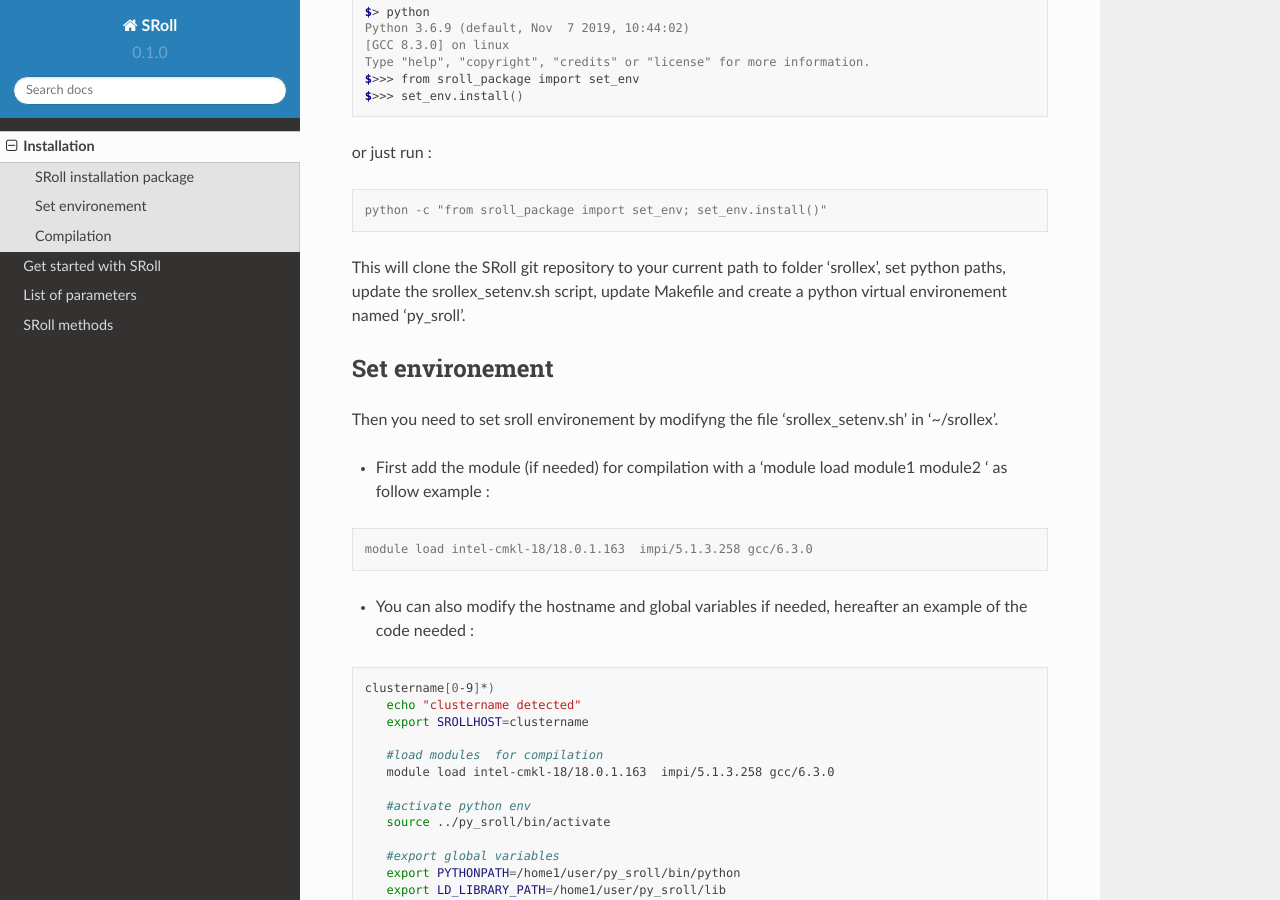
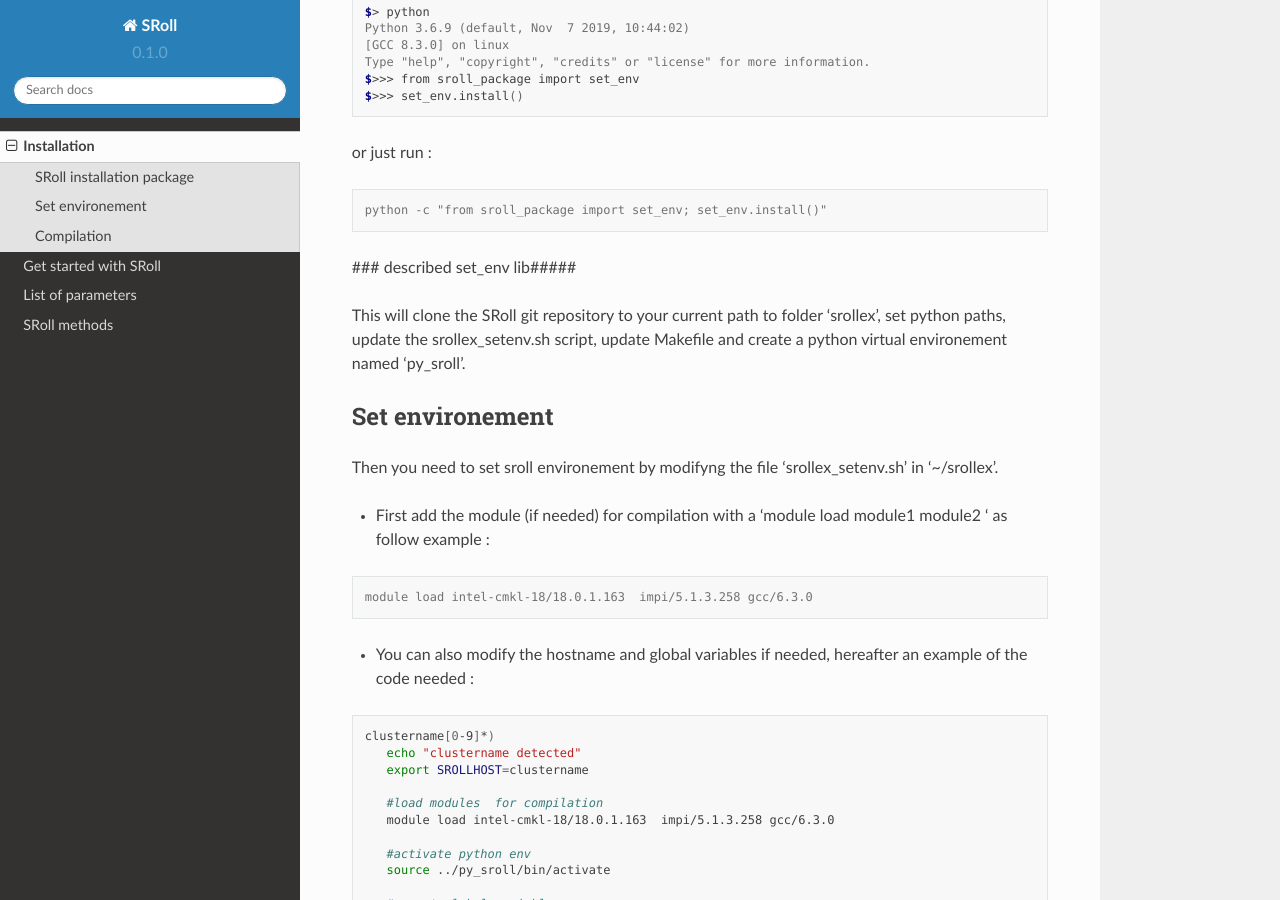
Before and after one commit to jmdelouis/SRoll, a Sphinx documentation site: the page built from readthedocs/docs/source/installation.rst, in a window 1280 px wide and 900 px high, scrolled down 561 px. Built offline with Sphinx 7.4.7 and the Read the Docs theme 2.0.0, drawn with Linux system fonts in a browser that asks for light colours.

Commit message:
Update installation.rst

```diff
--- a/readthedocs/docs/source/installation.rst
+++ b/readthedocs/docs/source/installation.rst
@@ -36,6 +36,10 @@
 .. code-block:: console
 
     python -c "from sroll_package import set_env; set_env.install()"
+
+
+
+###  described set_env lib#####
 
 
 This will clone the SRoll git repository to your current path to folder 'srollex', set python
```
